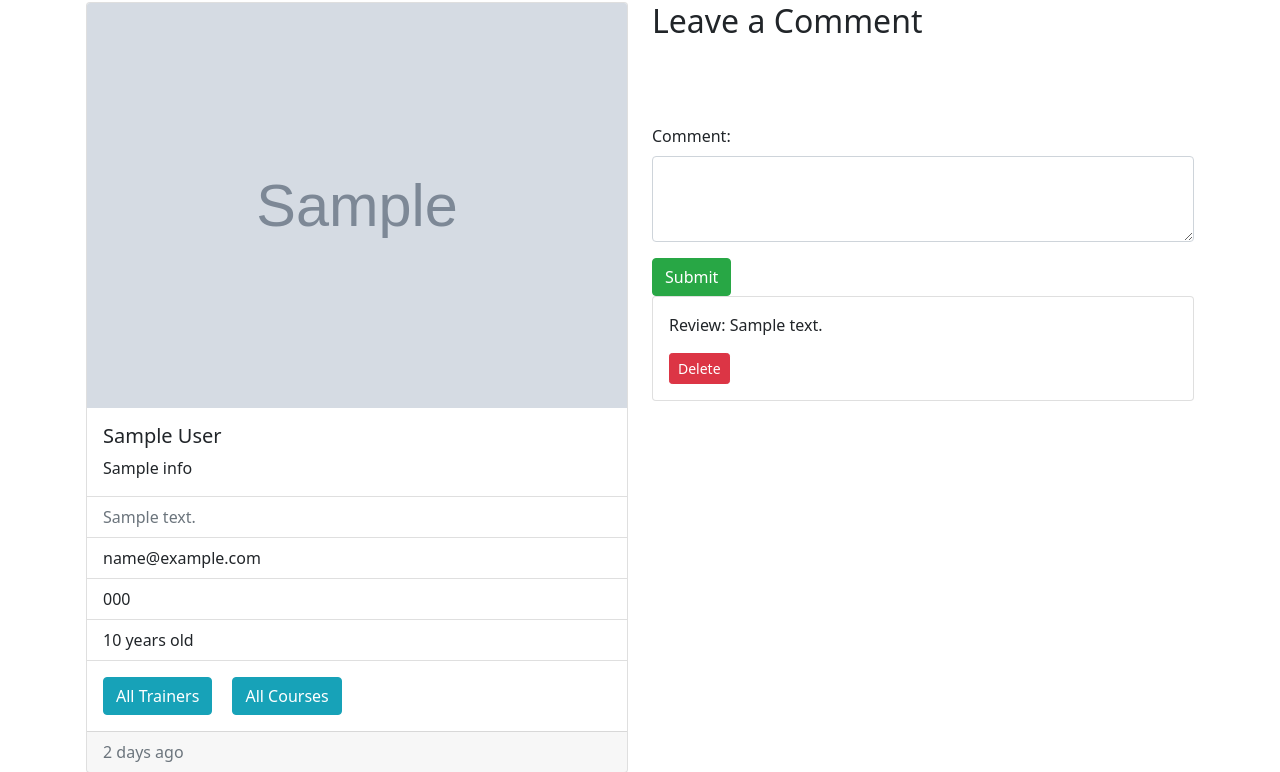
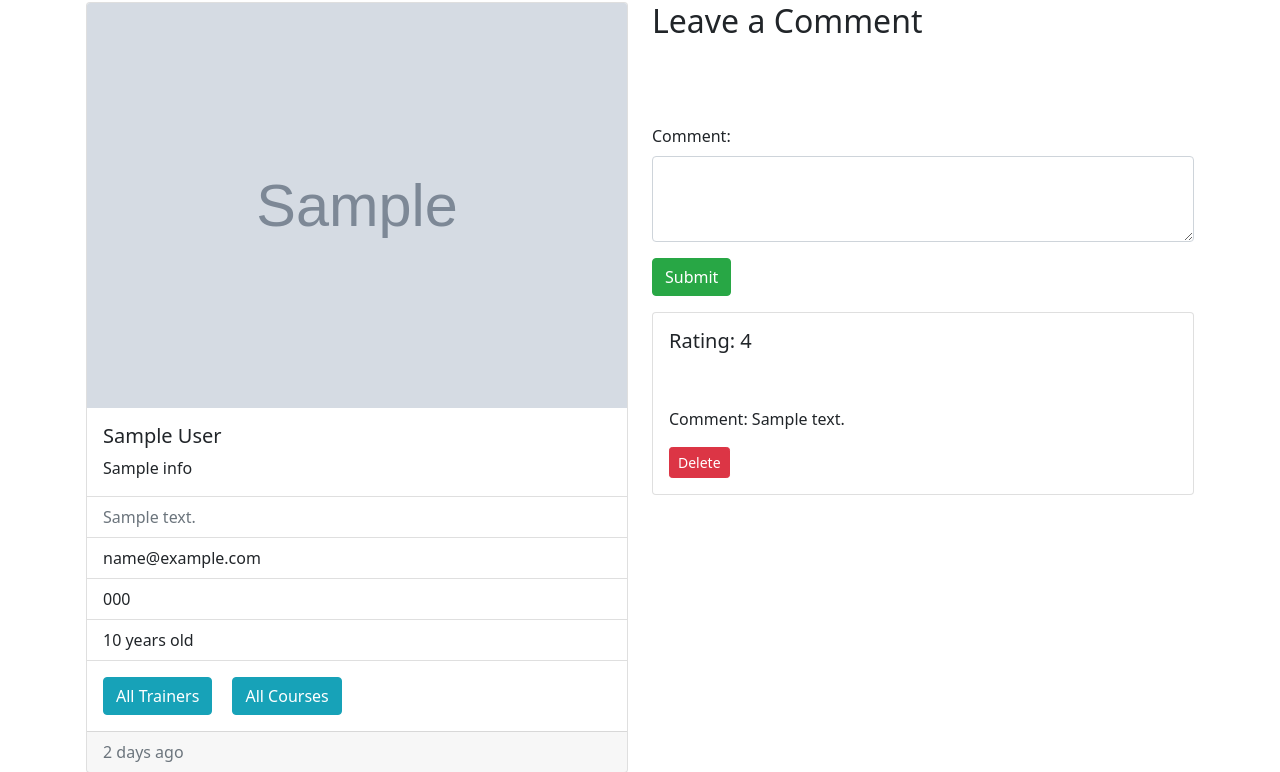
Before and after one commit to LI-BOY1/Final-Project, a Node server app: template views/trainers/show.handlebars in a window 1280 px wide. Shown: the part 102-874 px from the top of the page. Run offline with Node 20, Linux system fonts and the light colour scheme; the template is opened without the code that fills it: most values are stand-ins (such as "Sample title", 1, 10 or a date in 2020); grey boxes marked "Sample" are stand-in pictures; some libraries are stand-ins or nearby versions.

Commit message:
fix star rating system
1.rating range from 1 to 5.
2. validating comments routes

```diff
--- a/data/courses.js
+++ b/data/courses.js
@@ -136,7 +136,7 @@
         let curCourse = await this.getCourseById(courseId);
         if(curCourse == null)
             throw new Error("no memberId with that id!");
-        //验证memberId是否存在
+        //verify if the member is exist
         const memberCollection = await courses();
         await memberCollection.findOne({_id: rightId});
 
--- a/public/css/stars.css
+++ b/public/css/stars.css
@@ -1,4 +1,3 @@
-
 
 .starability-result {
     position: relative;
--- a/routes/courses.js
+++ b/routes/courses.js
@@ -19,9 +19,10 @@
     }
     res.render('trainers/courseIndex', {course: courseInfo, trainer: trainer});
 }));
-router.get('/:id/:courseId', catchAsync (async (req, res) => {
+router.get('/trainers/:id/:courseId', catchAsync (async (req, res) => {
     const singleCourse = await courseData.getCourseById(req.params.courseId);
     const targetTrainer = await trainerData.getTrainerById(req.params.id);
     res.render('trainers/courseShow', {course: singleCourse, trainer: targetTrainer});
 }));
+
 module.exports = router;
--- a/views/trainers/courseIndex.handlebars
+++ b/views/trainers/courseIndex.handlebars
@@ -10,7 +10,7 @@
                     <h2 class="card-title">{{coursename}} </h5>
                     <p class="card-text">{{courseInfo}}</p>
                     <a href="/fitclub/trainers/{{../trainer._id}} " class="btn btn-primary">Back to {{../trainer.first_name}} {{../trainer.last_name}}'s Page</a>
-                    <a href="/fitclub/courses/{{../trainer._id}}/{{_id}}" class="btn btn-info">View</a>
+                    <a href="/fitclub/courses//trainers/{{../trainer._id}}/{{_id}}" class="btn btn-info">View</a>
                 </div>
             </div>
         </div>
--- a/views/trainers/show.handlebars
+++ b/views/trainers/show.handlebars
@@ -45,7 +45,6 @@
                 </fieldset>
             </div>
             <div class="mb-3">
-            <div class="mb-3">
                 <label class="form-label" for="commentbody">Comment: </label>
                 <textarea class="form-control" name="comment" id="commentbody" cols="30" rows="3" required></textarea>
                 <div class="valid-feedback">
@@ -57,11 +56,11 @@
         {{#each comment}}
             <div class="card mb-3">
                 <div class="card-body">
-                    {{!-- <h5 class="card-title">Rating: {{rating}}</h5>
-                    <p class="starability-result" data-rating="4.4">
-                        Rated: 4 stars
-                    </p> --}}
-                    <p class="card-text">Review: {{comment}}</p>
+                    <h5 class="card-title">Rating: {{rating}}</h5>
+                    <p class="starability-result" data-rating="{{rating}}">
+                        Rated: {{rating}} stars
+                    </p>
+                    <p class="card-text">Comment: {{comment}}</p>
                     <form action="/fitclub/trainers/{{../trainer._id}}/comments/{{_id}}?_method=DELETE" method="POST">
                         <button class="btn btn-sm btn-danger">Delete</button>
                     </form>
```
Also changed, not shown: data/comments.js (+4 -3 lines), routes/comments.js (+8 -0 lines), tasks/seed.js (+4 -4 lines).
